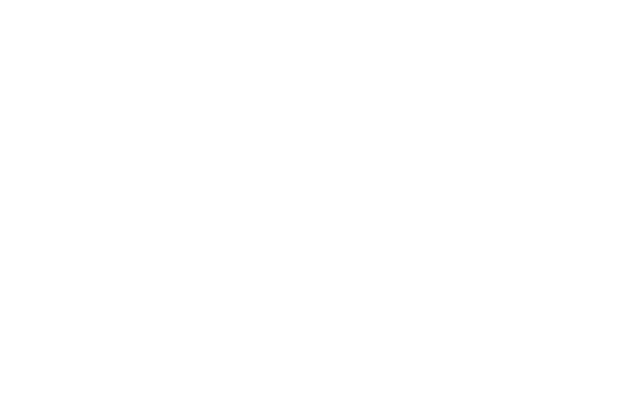
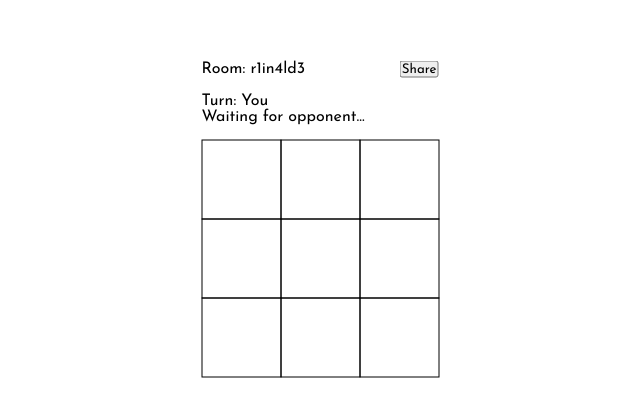
Before and after one commit to diogopereira00/tictactoe, a React (Create React App) app in the folder public/: page /teste in a window 1280 px wide. Before the commit this address had no page. Shown: the part 101-518 px from the top of the page, without its empty margins (320-960 px from the left). Built offline with nearby package versions, Linux system fonts and the light colour scheme; no server answers.

Commit message:
TicTacToe x2 implementado

```diff
--- a/public/package.json
+++ b/public/package.json
@@ -22,6 +22,7 @@
     "react-router-dom": "^6.3.0",
     "react-scripts": "5.0.1",
     "react-toastify": "^9.0.1",
+    "socket.io-client": "^4.5.1",
     "styled-components": "^5.3.5",
     "web-vitals": "^2.1.4"
   },
--- /dev/null
+++ b/public/src/App.css
@@ -0,0 +1,26 @@
+.container {
+  position: absolute;
+  top: 40%;
+  left: 50%;
+  transform: translate(-50%, -50%);
+}
+
+.box {
+  width: 5rem;
+  height: 5rem;
+  border: 1px solid #000;
+  margin-right: -1px;
+  margin-top: -1px;
+  text-align: center;
+  line-height: 4.5rem;
+  font-size: 3rem;
+  font-weight: bold;
+}
+
+.row {
+  display: flex;
+}
+
+.btn {
+  float: right;
+}
--- a/public/src/App.js
+++ b/public/src/App.js
@@ -1,18 +1,20 @@
-import React from 'react'
-import { BrowserRouter, Routes, Route } from 'react-router-dom'
-import Chat from './pages/Chat'
-import Login from './pages/Login'
-import Register from './pages/Register'
-import SetAvatar from './pages/SetAvatar'
+import React from "react";
+import { BrowserRouter, Routes, Route } from "react-router-dom";
+import Chat from "./pages/Chat";
+import Login from "./pages/Login";
+import Register from "./pages/Register";
+import SetAvatar from "./pages/SetAvatar";
+import Teste from "./pages/Teste";
 export default function App() {
   return (
     <BrowserRouter>
       <Routes>
         <Route path="/register" element={<Register />} />
         <Route path="/login" element={<Login />} />
-        <Route path="/setAvatar" element={<SetAvatar />}  />
-        <Route path="/" element={<Chat />}  />
+        <Route path="/setAvatar" element={<SetAvatar />} />
+        <Route path="/" element={<Chat />} />
+        <Route path="/teste" element={<Teste />} />
       </Routes>
     </BrowserRouter>
-  )
+  );
 }
--- /dev/null
+++ b/public/src/pages/Teste.jsx
@@ -0,0 +1,173 @@
+import React from "react";
+import { useEffect, useState } from "react";
+import { useLocation } from "react-router";
+import "../App.css";
+
+import io from "socket.io-client";
+const socket = io("http://localhost:5555");
+function Teste() {
+  const [game, setGame] = useState(Array(9).fill(""));
+  const [turnNumber, setTurnNumber] = useState(0);
+  const [myTurn, setMyTurn] = useState(true);
+  const [winner, setWinner] = useState(false);
+  const [xo, setXO] = useState("X");
+  const [player, setPlayer] = useState("");
+  const [hasOpponent, setHasOpponent] = useState(false);
+  const [share, setShare] = useState(false);
+  const [turnData, setTurnData] = useState(false);
+
+  const location = useLocation();
+  const params = new URLSearchParams(location.search);
+  const paramsRoom = params.get("room");
+  const [room, setRoom] = useState(paramsRoom);
+
+  const turn = (index) => {
+    if (!game[index] && !winner && myTurn && hasOpponent) {
+      socket.emit("reqTurn", JSON.stringify({ index, value: xo, room }));
+    }
+  };
+
+  const sendRestart = () => {
+    socket.emit("reqRestart", JSON.stringify({ room }));
+  };
+
+  const restart = () => {
+    setGame(Array(9).fill(""));
+    setWinner(false);
+    setTurnNumber(0);
+    setMyTurn(false);
+  };
+
+  useEffect(() => {
+    combinations.forEach((c) => {
+      if (game[c[0]] === game[c[1]] && game[c[0]] === game[c[2]] && game[c[0]] !== "") {
+        setWinner(true);
+      }
+    });
+
+    if (turnNumber === 0) {
+      setMyTurn(xo === "X" ? true : false);
+    }
+  }, [game, turnNumber, xo]);
+
+  useEffect(() => {
+    socket.on("playerTurn", (json) => {
+      setTurnData(json);
+    });
+
+    socket.on("restart", () => {
+      restart();
+    });
+
+    socket.on("opponent_joined", () => {
+      setHasOpponent(true);
+      setShare(false);
+    });
+  }, []);
+
+  useEffect(() => {
+    if (turnData) {
+      const data = JSON.parse(turnData);
+      let g = [...game];
+      if (!g[data.index] && !winner) {
+        g[data.index] = data.value;
+        setGame(g);
+        setTurnNumber(turnNumber + 1);
+        setTurnData(false);
+        setMyTurn(!myTurn);
+        setPlayer(data.value);
+      }
+    }
+  }, [turnData, game, turnNumber, winner, myTurn]);
+
+  useEffect(() => {
+    if (paramsRoom) {
+      // means you are player 2
+      setXO("O");
+      socket.emit("join", paramsRoom);
+      setRoom(paramsRoom);
+      setMyTurn(false);
+    } else {
+      // means you are player 1
+      const newRoomName = random();
+      socket.emit("create", newRoomName);
+      setRoom(newRoomName);
+      setMyTurn(true);
+    }
+  }, [paramsRoom]);
+
+  return (
+    <div className="container">
+      Room: {room}
+      <button className="btn" onClick={() => setShare(!share)}>
+        Share
+      </button>
+      {share ? (
+        <>
+          <br />
+          <br />
+          Share link: <input type="text" value={`${window.location.href}?room=${room}`} readOnly />
+        </>
+      ) : null}
+      <br />
+      <br />
+      Turn: {myTurn ? "You" : "Opponent"}
+      <br />
+      {hasOpponent ? "" : "Waiting for opponent..."}
+      <p>
+        {winner || turnNumber === 9 ? (
+          <button className="btn" onClick={sendRestart}>
+            Restart
+          </button>
+        ) : null}
+        {winner ? (
+          <span>We have a winner: {player}</span>
+        ) : turnNumber === 9 ? (
+          <span>It's a tie!</span>
+        ) : (
+          <br />
+        )}
+      </p>
+      <div className="row">
+        <Box index={0} turn={turn} value={game[0]} />
+        <Box index={1} turn={turn} value={game[1]} />
+        <Box index={2} turn={turn} value={game[2]} />
+      </div>
+      <div className="row">
+        <Box index={3} turn={turn} value={game[3]} />
+        <Box index={4} turn={turn} value={game[4]} />
+        <Box index={5} turn={turn} value={game[5]} />
+      </div>
+      <div className="row">
+        <Box index={6} turn={turn} value={game[6]} />
+        <Box index={7} turn={turn} value={game[7]} />
+        <Box index={8} turn={turn} value={game[8]} />
+      </div>
+    </div>
+  );
+}
+
+const Box = ({ index, turn, value }) => {
+  return (
+    <div className="box" onClick={() => turn(index)}>
+      {value}
+    </div>
+  );
+};
+
+const combinations = [
+  [0, 1, 2],
+  [3, 4, 5],
+  [6, 7, 8],
+  [0, 3, 6],
+  [1, 4, 7],
+  [2, 5, 8],
+  [0, 4, 8],
+  [2, 4, 6],
+];
+
+const random = () => {
+  return Array.from(Array(8), () => Math.floor(Math.random() * 36).toString(36)).join("");
+};
+
+export default Teste;
```
Also changed, not shown: 2 other files (tests, documents, lock files or other folders).
